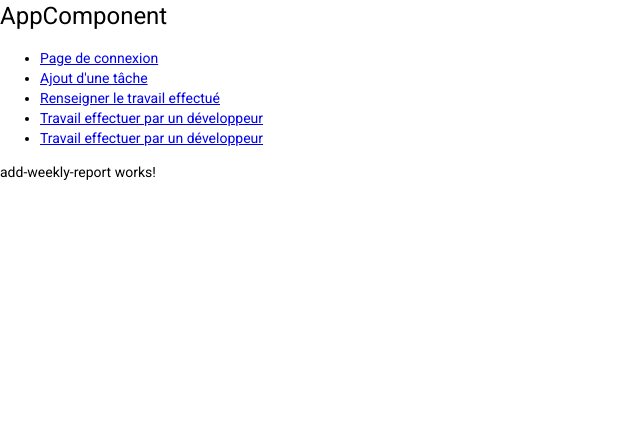
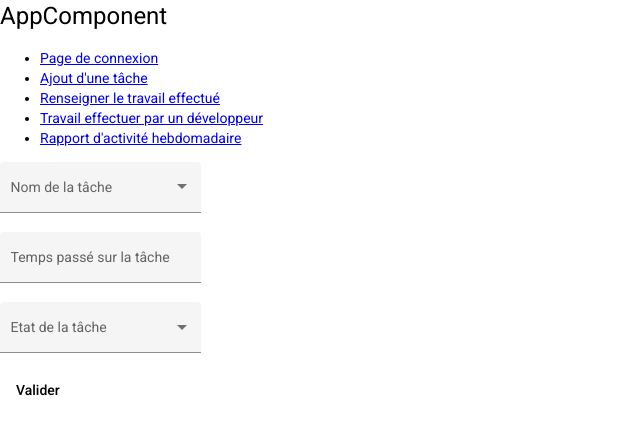
Before and after one commit to s-romain/cra-econocom-front, an Angular app: page /addWeeklyReport in a window 1280 px wide. Shown: the top 434 px of the page, without its empty margins (0-640 px from the left). Built offline with nearby package versions, Linux system fonts and the light colour scheme.

Commit message:
Add form to add weekly-report

```diff
--- a/src/app/add-weekly-report/add-weekly-report.component.html
+++ b/src/app/add-weekly-report/add-weekly-report.component.html
@@ -1 +1,24 @@
-<p>add-weekly-report works!</p>
+<mat-form-field appearance="fill">
+    <mat-label>Nom de la tâche</mat-label>
+    <mat-select>
+      <mat-option *ngFor="let food of foods" [value]="food.value">
+        {{food.viewValue}}
+      </mat-option>
+    </mat-select>
+</mat-form-field><br>
+
+<mat-form-field class="example-full-width" appearance="fill">
+    <mat-label>Temps passé sur la tâche</mat-label>
+    <input type="number" matInput placeholder="Ex. Pizza" value="Sushi">
+</mat-form-field><br>
+
+<mat-form-field appearance="fill">
+    <mat-label>Etat de la tâche</mat-label>
+    <mat-select>
+      <mat-option *ngFor="let taskState of taskStates" [value]="taskState.value">
+        {{taskState.viewValue}}
+      </mat-option>
+    </mat-select>
+</mat-form-field><br>
+
+<button mat-button>Valider</button>
--- a/src/app/add-weekly-report/add-weekly-report.component.ts
+++ b/src/app/add-weekly-report/add-weekly-report.component.ts
@@ -1,4 +1,14 @@
 import { Component, OnInit } from '@angular/core';
+
+interface Food {
+  value: string;
+  viewValue: string;
+}
+
+interface TaskState{
+  value: string;
+  viewValue: string;
+}
 
 @Component({
   selector: 'app-add-weekly-report',
@@ -12,4 +22,16 @@ export class AddWeeklyReportComponent implements OnInit {
   ngOnInit(): void {
   }
 
+  foods: Food[] = [
+    {value: 'steak-0', viewValue: 'Steak'},
+    {value: 'pizza-1', viewValue: 'Pizza'},
+    {value: 'tacos-2', viewValue: 'Tacos'},
+  ];
+
+  taskStates: TaskState[] = [
+    {value: 'inProgress-0', viewValue: 'En cours'},
+    {value: 'done-1', viewValue: 'Finit'},
+    {value: 'blocked-2', viewValue: 'Bloqué'},
+  ];
+
 }
--- a/src/app/app.component.html
+++ b/src/app/app.component.html
@@ -5,7 +5,7 @@
         <li><a routerLink="/addTask">Ajout d'une tâche</a></li>
         <li><a routerLink="/addMadeWork">Renseigner le travail effectué</a></li>
         <li><a routerLink="/accountDashboard">Travail effectuer par un développeur</a></li>
-        <li><a routerLink="/addWeeklyReport">Travail effectuer par un développeur</a></li>
+        <li><a routerLink="/addWeeklyReport">Rapport d'activité hebdomadaire</a></li>
     </ul>
     <router-outlet></router-outlet>
 </div>
```
